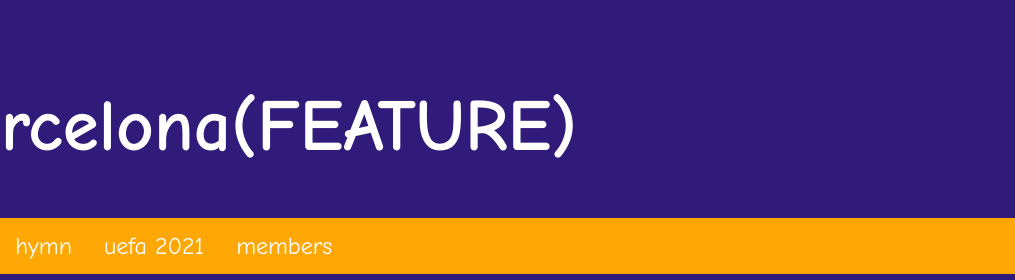
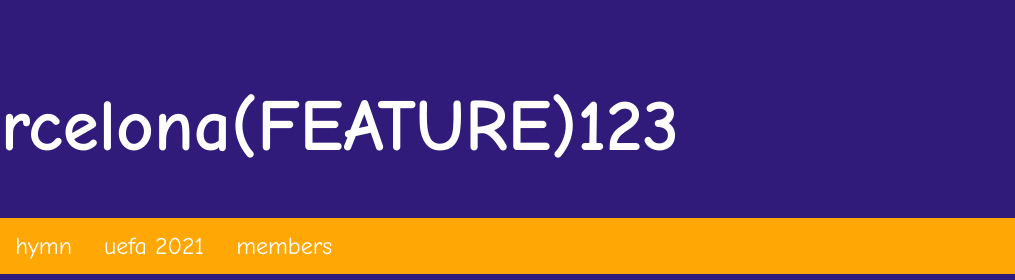
Before and after one commit to Hroskopf/Lab2, a plain HTML site: page index.html in a window 1280 px wide. Shown: the top 280 px of the page, 265-1280 px from the left. Drawn offline with Linux system fonts and the light colour scheme; a script that the page names is missing.

Commit message:
bad commit

```diff
--- a/index.html
+++ b/index.html
@@ -8,7 +8,7 @@
 	<link href="style.css" rel="stylesheet" type="text/css">
 </head>
 <body>
-	<h1 class="title"><img src="source/logo.png"  width="100">FCBarcelona(FEATURE)</h1>
+	<h1 class="title"><img src="source/logo.png"  width="100">FCBarcelona(FEATURE)123</h1>
 
 	<ul class = "navbar">
 		<li class = "nav-item"><a class = "active"  href = "Index.html">home</a></li>
```
